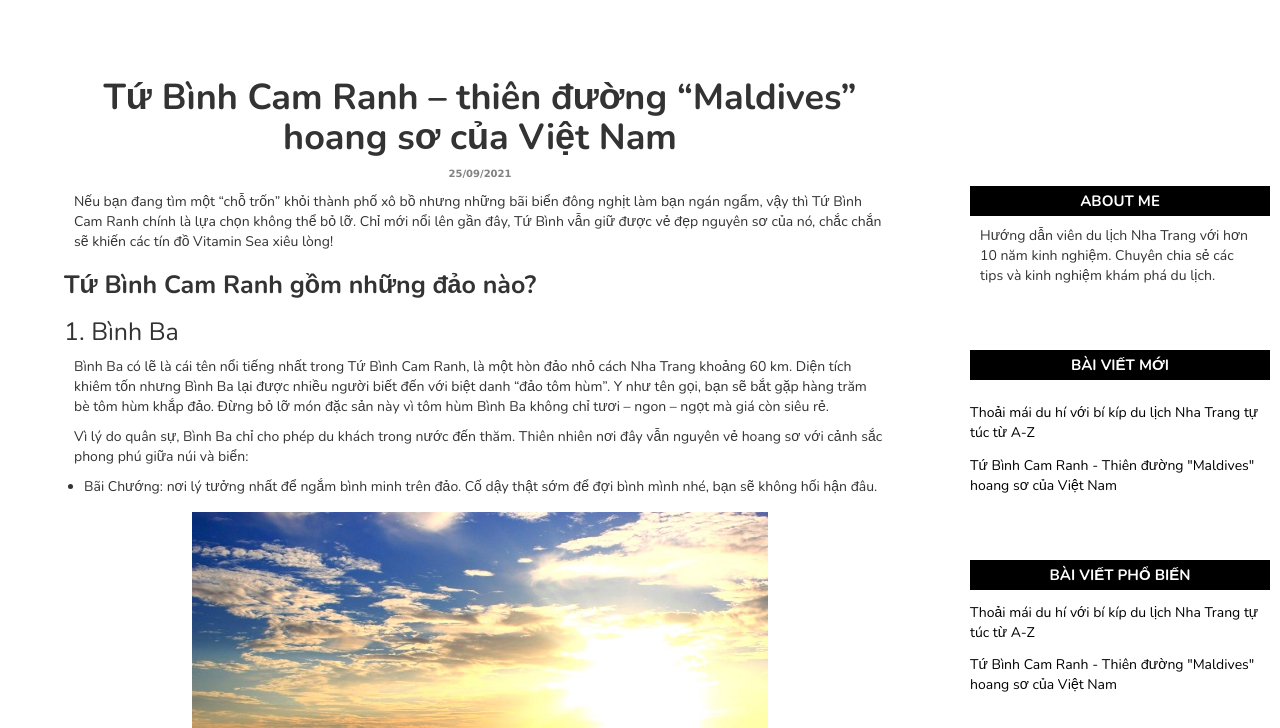
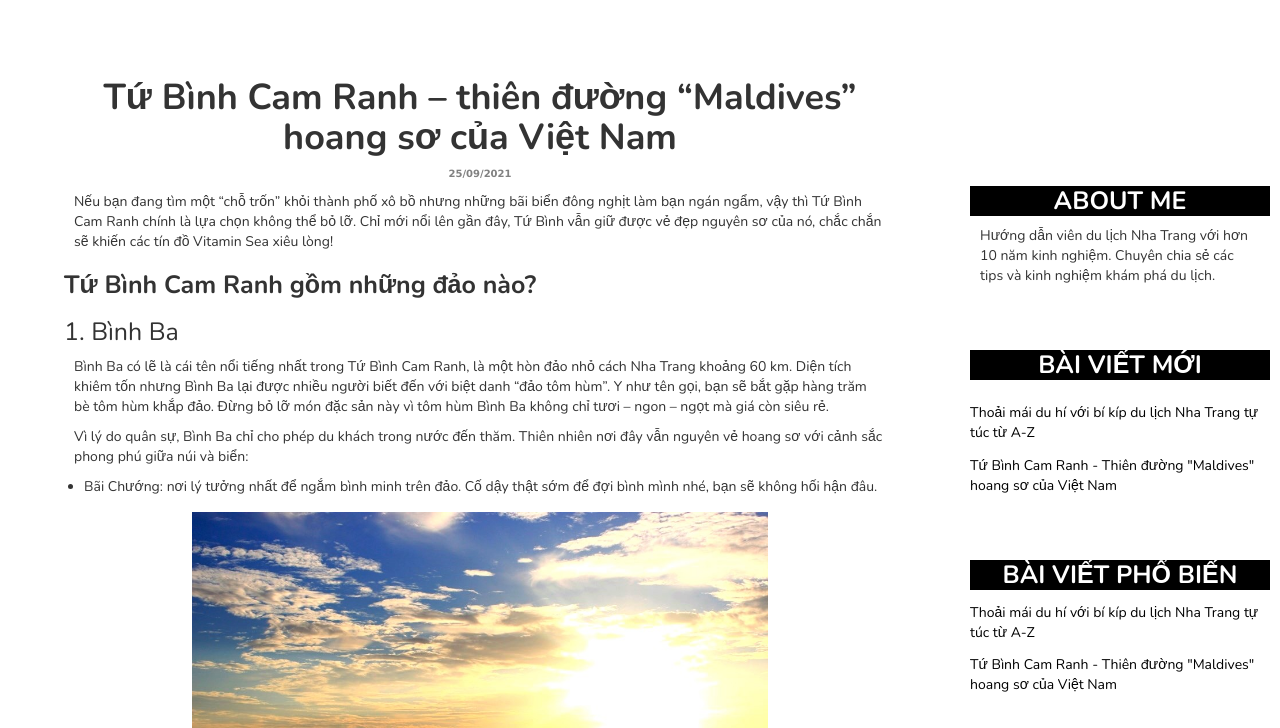
Before and after one commit to tonykhanhvo/travel-blog-web, a plain HTML site: page tu-binh-cam-ranh.html in a window 1280 px wide. Shown: the part 57-785 px from the top of the page. Drawn offline with nearby package versions, Linux system fonts and the light colour scheme.

Commit message:
Update stylesheet-post.css

```diff
--- a/css/stylesheet-post.css
+++ b/css/stylesheet-post.css
@@ -34,3 +34,6 @@ p.date-text {
 .post-content h3 {
     font-weight: normal;
 }
+.main-content h3 {
+    font-size: 25px;
+}
```
